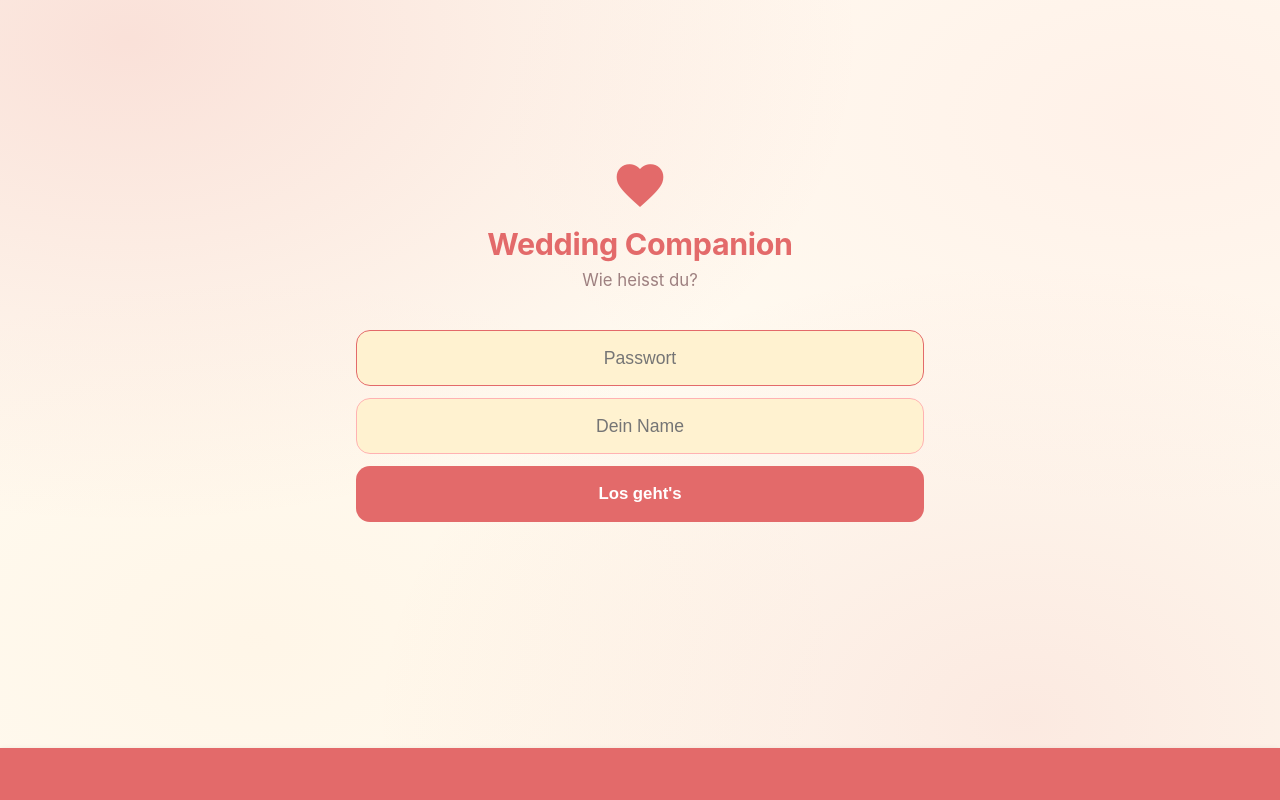
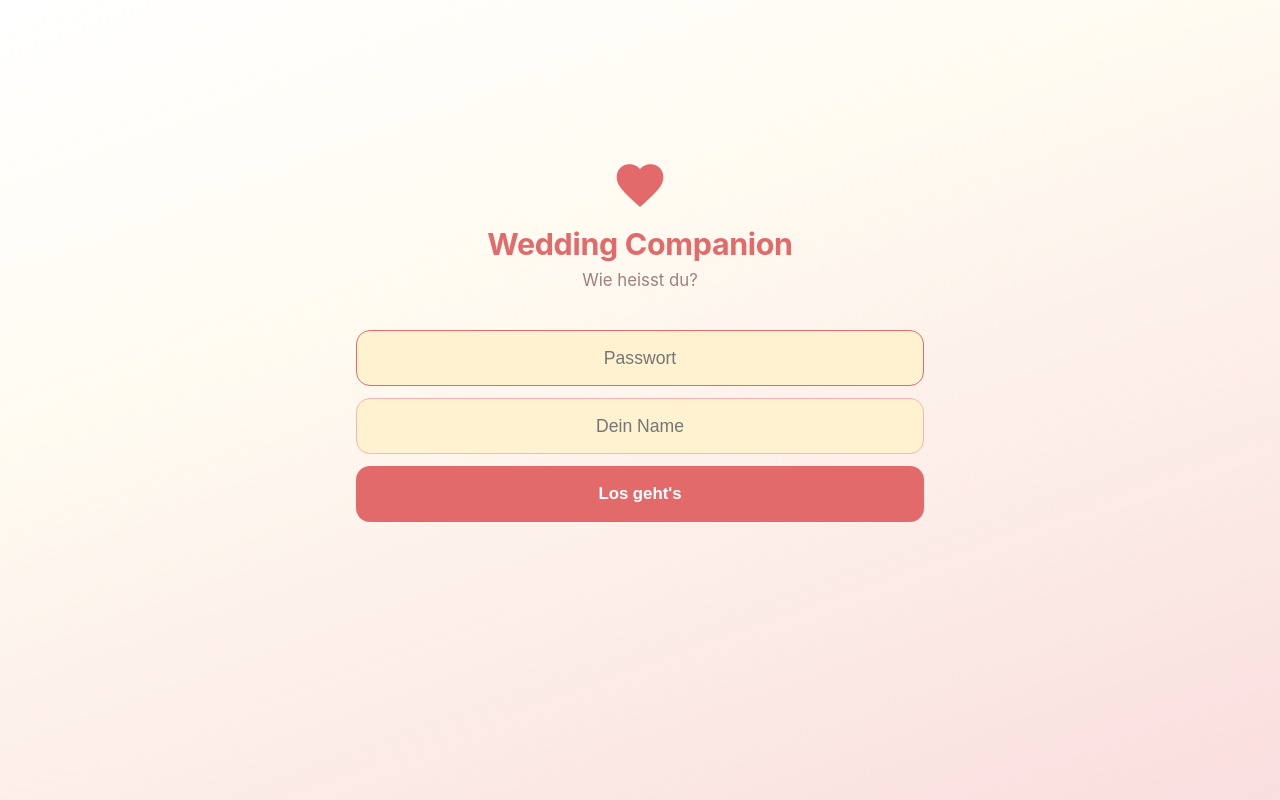
Before and after one commit to TimDeanMoser/wedding_companion, a Flask app: page /welcome in a window 1280 px wide. Run offline with Flask 3, Linux system fonts and the light colour scheme; some libraries are stand-ins or nearby versions.

Commit message:
Style: diagonal gradient background, remove footer
Background fades from white (top-left) through warm cream to a soft
primary blush at the bottom, giving the page a warm directional flow.
Footer removed sitewide.

Co-Authored-By: Claude Sonnet 4.6 <noreply@anthropic.com>

```diff
--- a/static/css/style.css
+++ b/static/css/style.css
@@ -32,12 +32,7 @@ html {
 
 body {
   font-family: -apple-system, BlinkMacSystemFont, "Segoe UI", Roboto, sans-serif;
-  background:
-    radial-gradient(ellipse at 10% 5%,  rgba(227, 106, 106, 0.18) 0%, transparent 45%),
-    radial-gradient(ellipse at 90% 15%, rgba(255, 178, 178, 0.14) 0%, transparent 40%),
-    radial-gradient(ellipse at 80% 90%, rgba(227, 106, 106, 0.12) 0%, transparent 45%),
-    radial-gradient(ellipse at 20% 80%, rgba(255, 200, 150, 0.10) 0%, transparent 40%),
-    var(--bg);
+  background: linear-gradient(160deg, #ffffff 0%, var(--bg) 35%, rgba(227, 106, 106, 0.22) 100%);
   background-attachment: fixed;
   color: var(--text);
   min-height: 100dvh;
--- a/templates/base.html
+++ b/templates/base.html
@@ -31,8 +31,6 @@
 <main class="page-content">
   {% block content %}{% endblock %}
 </main>
-
-{% block footer %}<footer class="site-header"></footer>{% endblock %}
 
 <!-- QR Modal (global) -->
 <div class="lightbox" id="globalQrModal">
```
